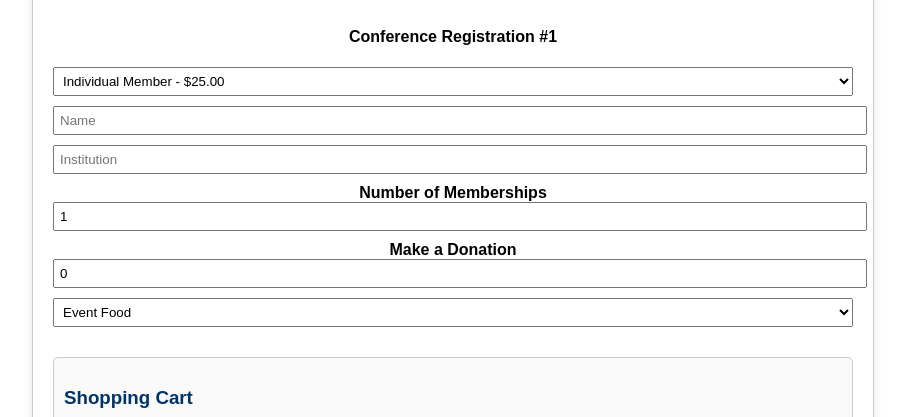
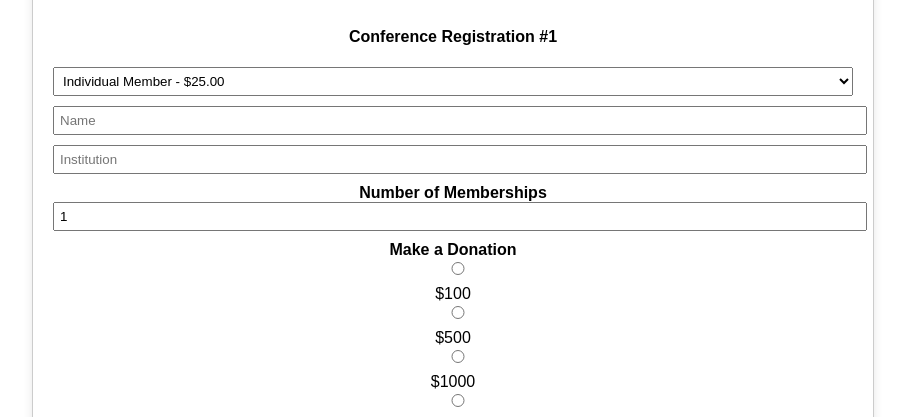
Before and after one commit to joshholmes7/SCAHEAD-PayPal-Payments, a plain HTML site: page index.html in a window 1280 px wide. Shown: the part 383-800 px from the top of the page, without its empty margins (187-1092 px from the left). Drawn offline with Linux system fonts and the light colour scheme; no server answers.

Commit message:
Update index.html

```diff
--- a/index.html
+++ b/index.html
@@ -50,7 +50,13 @@
     <div id="membership-container"></div>
 
     <label><strong>Make a Donation</strong></label>
-    <input type="number" id="donation-amount" value="0" min="0" onblur="updateCart()">
+    <div>
+        <input type="radio" name="donation-amount" value="100" onchange="updateCart()"> $100
+        <input type="radio" name="donation-amount" value="500" onchange="updateCart()"> $500
+        <input type="radio" name="donation-amount" value="1000" onchange="updateCart()"> $1000
+        <input type="radio" name="donation-amount" id="donation-other" value="other" onchange="toggleDonationInput()"> Other
+        <input type="number" id="donation-amount" min="0" placeholder="Enter Amount" onblur="updateCart()" disabled>
+    </div>
     <select id="donation-category" onchange="updateCart()">
         <option value="Event Food">Event Food</option>
         <option value="Event Facilities">Event Facilities</option>
@@ -81,12 +87,17 @@
                                 <option value="25.00">Individual Member - $25.00</option>
                                 <option value="35.00">Individual Non-Member - $35.00</option>
                             </select>
-                            <input type="text" class="registrant-name" placeholder="Name" value="${registrations[i].name}" onblur="updateRegistration(${i}, 'name', this.value)">
-                            <input type="text" class="registrant-institution" placeholder="Institution" value="${registrations[i].institution}" onblur="updateRegistration(${i}, 'institution', this.value)">
+                            <input type="text" class="registrant-name" placeholder="Name" value="${registrations[i].name}" onblur="updateCart()">
+                            <input type="text" class="registrant-institution" placeholder="Institution" value="${registrations[i].institution}" onblur="updateCart()">
                         </div>
                     `;
                 }
                 updateCart();
+            }
+
+            function toggleDonationInput() {
+                let otherInput = document.getElementById("donation-amount");
+                otherInput.disabled = !document.getElementById("donation-other").checked;
             }
 
             function updateCart() {
@@ -94,15 +105,17 @@
                 let registrationSelects = document.querySelectorAll(".conference-type");
                 let names = document.querySelectorAll(".registrant-name");
                 let institutions = document.querySelectorAll(".registrant-institution");
-                let donationAmount = Math.max(0, parseFloat(document.getElementById("donation-amount").value) || 0);
+                let donationAmount = document.querySelector("input[name='donation-amount']:checked").value;
                 let donationCategory = document.getElementById("donation-category").value;
 
                 registrationSelects.forEach((select, index) => {
                     cartItems.push({ name: `Conference Registration for ${names[index].value} (${institutions[index].value})`, price: parseFloat(select.value) });
                 });
 
-                if (donationAmount > 0) {
-                    cartItems.push({ name: `Donation for ${donationCategory}`, price: donationAmount });
+                if (donationAmount && donationAmount !== "other") {
+                    cartItems.push({ name: `Donation for ${donationCategory}`, price: parseFloat(donationAmount) });
+                } else if (!document.getElementById("donation-amount").disabled) {
+                    cartItems.push({ name: `Donation for ${donationCategory}`, price: parseFloat(document.getElementById("donation-amount").value) });
                 }
                 updateCartDisplay();
             }
@@ -118,22 +131,6 @@
                 });
 
                 cartDiv.innerHTML += `<strong>Total: $${total.toFixed(2)}</strong>`;
-                cartDiv.innerHTML += '<div id="paypal-button-container"></div>';
-                loadPayPalButtons();
-            }
-
-            function loadPayPalButtons() {
-                fetch('/.netlify/functions/getPaypalClientId')
-                    .then(response => response.json())
-                    .then(data => {
-                        const script = document.createElement('script');
-                        script.src = `https://www.paypal.com/sdk/js?client-id=${data.clientId}&currency=USD`;
-                        script.onload = () => {
-                            paypal.Buttons().render('#paypal-button-container');
-                        };
-                        document.head.appendChild(script);
-                    })
-                    .catch(error => console.error('Error loading PayPal SDK:', error));
             }
 
             addRegistrations();
```
